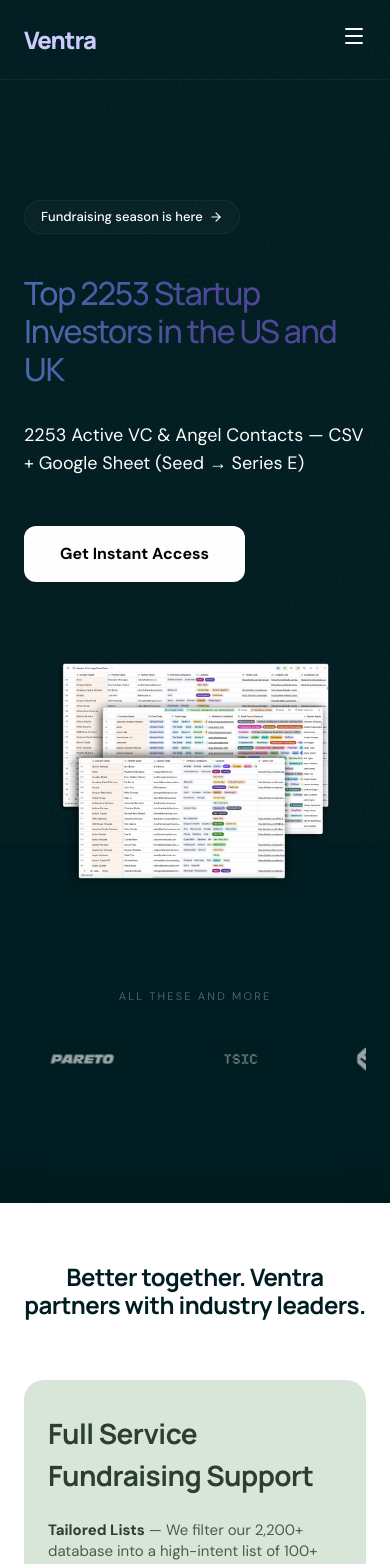
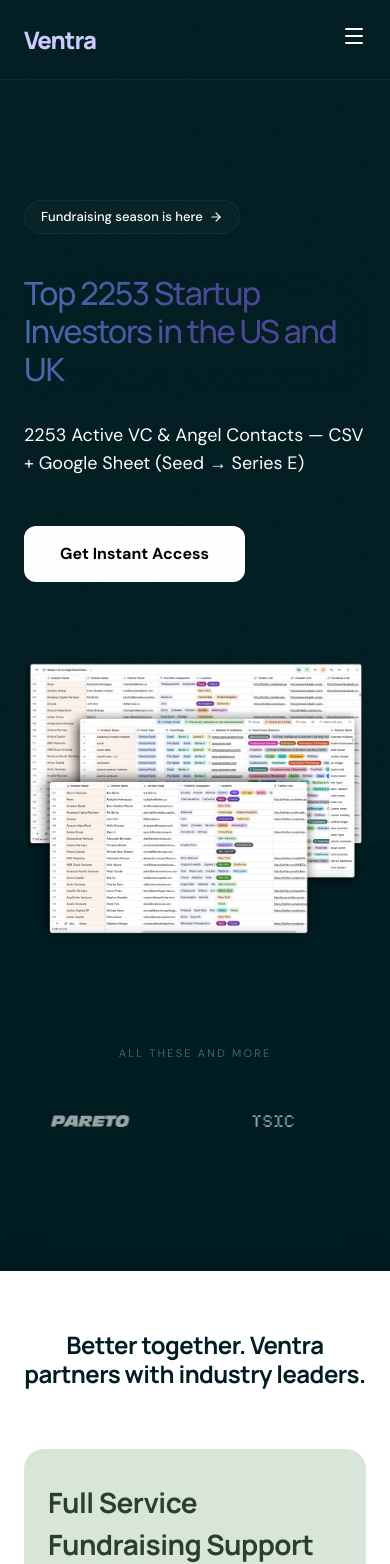
Before and after one commit to arsbux/new-ventra, a React (Vite) app: page / in a window 390 px wide. Shown: the top 1564 px of the page. Built offline with nearby package versions, Linux system fonts and the light colour scheme.

Commit message:
Optimize mobile layout: larger hero image and logos, left-aligned and smaller section titles

```diff
--- a/src/components/FAQ.tsx
+++ b/src/components/FAQ.tsx
@@ -20,7 +20,7 @@
     },
     {
         question: "What files will I receive exactly?",
-        answer: "You'll get an investor_2200.csv for easy CRM import, a filterable Google Sheet, a quickstart.md guide, outreach email templates (PDF), and a pitch checklist (PDF)."
+        answer: "You'll get an investor_2253.csv for easy CRM import, a filterable Google Sheet, a quickstart.md guide, outreach email templates (PDF), and a pitch checklist (PDF)."
     }
 ];
 
--- a/src/index.css
+++ b/src/index.css
@@ -316,7 +316,7 @@
 }
 
 .hero-image-container {
-  width: 80%;
+  width: 100%;
   margin: 0 auto;
 }
 
@@ -374,7 +374,7 @@
 }
 
 .marquee-logo {
-  height: clamp(48px, 6vw, 64px);
+  height: clamp(60px, 10vw, 80px);
   width: auto;
   opacity: 0.6;
   filter: grayscale(1) brightness(200%);
@@ -731,6 +731,17 @@
   letter-spacing: -0.04em;
 }
 
+@media (max-width: 768px) {
+  .section-title {
+    font-size: 32px;
+    text-align: left;
+  }
+
+  .overview-container {
+    text-align: left;
+  }
+}
+
 .section-description {
   font-size: 20px;
   color: #555;
@@ -1216,6 +1227,17 @@
 .faq-title {
   font-size: 48px;
   margin-bottom: 16px;
+}
+
+@media (max-width: 768px) {
+  .faq-title {
+    font-size: 32px;
+    text-align: left;
+  }
+
+  .faq-header {
+    text-align: left;
+  }
 }
 
 .faq-subtitle {
```
